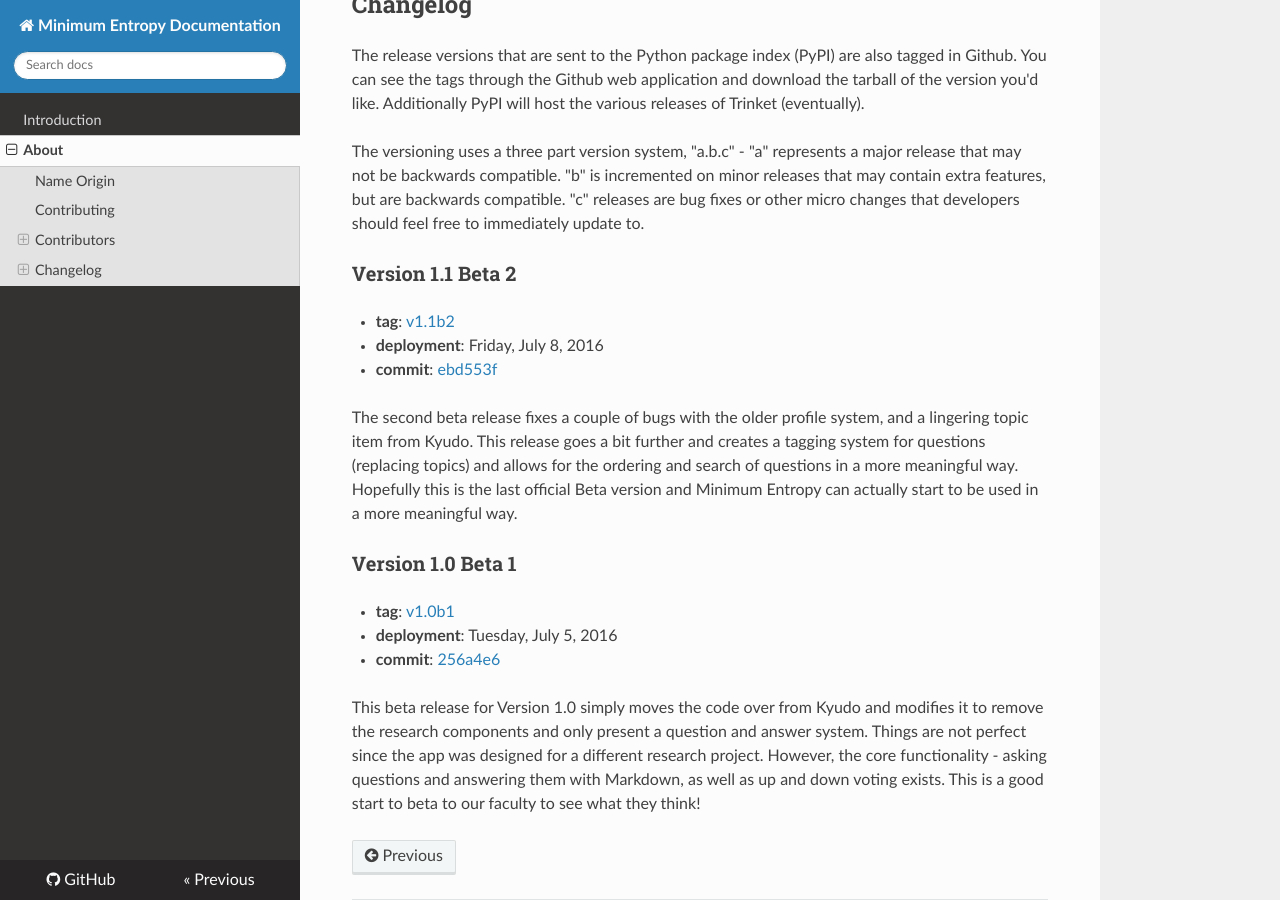
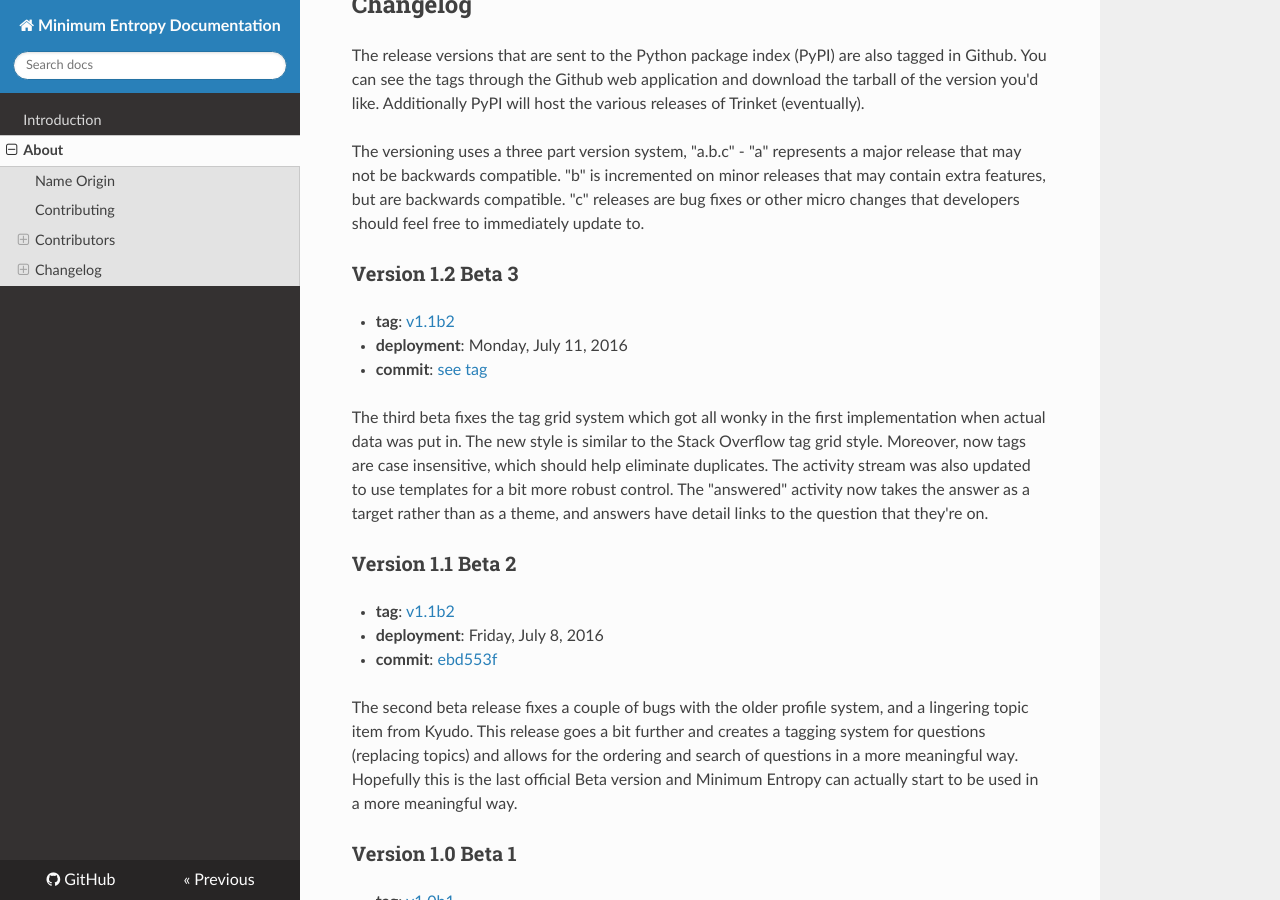
Before and after one commit to DistrictDataLabs/minimum-entropy, an MkDocs documentation site: the page built from docs/about.md, in a window 1280 px wide and 900 px high, scrolled down 1536 px. Built offline with MkDocs 1.6.1, drawn with Linux system fonts in a browser that asks for light colours; nearby versions of some CDN libraries; old or Windows-style settings are respelled for this version of MkDocs.

```diff
--- a/docs/about.md
+++ b/docs/about.md
@@ -49,6 +49,14 @@ The release versions that are sent to the Python package index (PyPI) are also t
 
 The versioning uses a three part version system, "a.b.c" - "a" represents a major release that may not be backwards compatible. "b" is incremented on minor releases that may contain extra features, but are backwards compatible. "c" releases are bug fixes or other micro changes that developers should feel free to immediately update to.
 
+### Version 1.2 Beta 3
+
+* **tag**: [v1.1b2](https://github.com/DistrictDataLabs/minimum-entropy/releases/tag/v1.2b3)
+* **deployment**: Monday, July 11, 2016
+* **commit**: [see tag](#)
+
+The third beta fixes the tag grid system which got all wonky in the first implementation when actual data was put in. The new style is similar to the Stack Overflow tag grid style. Moreover, now tags are case insensitive, which should help eliminate duplicates. The activity stream was also updated to use templates for a bit more robust control. The "answered" activity now takes the answer as a target rather than as a theme, and answers have detail links to the question that they're on.
+
 ### Version 1.1 Beta 2
 
 * **tag**: [v1.1b2](https://github.com/DistrictDataLabs/minimum-entropy/releases/tag/v1.1b2)
--- a/minent/version.py
+++ b/minent/version.py
@@ -19,10 +19,10 @@ Helper module for managing versioning information
 
 __version_info__ = {
     'major': 1,
-    'minor': 1,
+    'minor': 2,
     'micro': 0,
     'releaselevel': 'beta',
-    'serial': 2,
+    'serial': 3,
 }
 
 
```
Also changed, not shown: README.md (+8 -0 lines), 1 other file.
